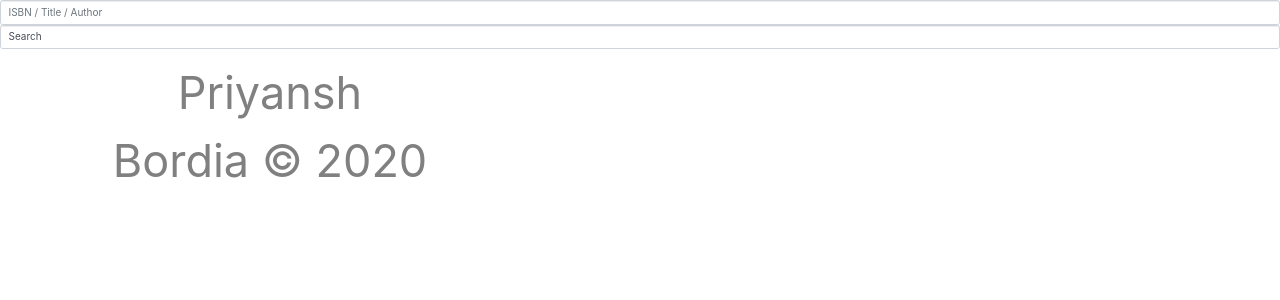
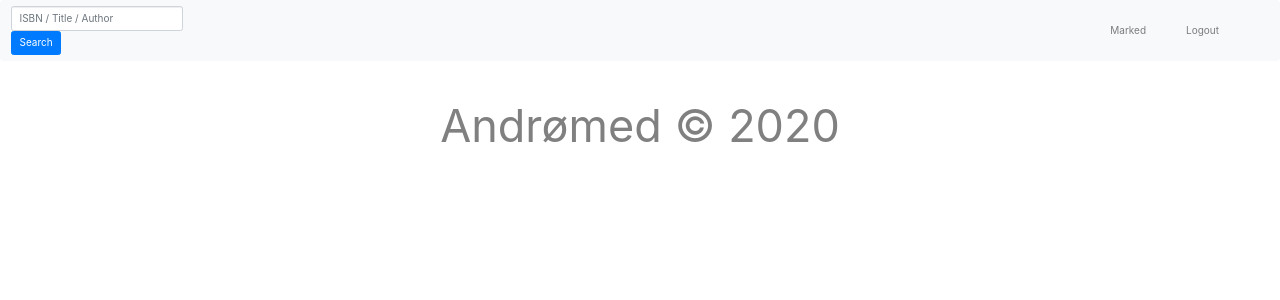
Before and after one commit to PriyanshBordia/Book-Review-Website, a Flask app: template templates/homepage.html in a window 1280 px wide. Shown: the top 300 px of the page. Run offline with Flask 2, Linux system fonts and the light colour scheme; the template is opened without the code that fills it, so the values that code supplies are empty; some libraries are stand-ins or nearby versions.

Commit message:
Update homepage.html

```diff
--- a/templates/homepage.html
+++ b/templates/homepage.html
@@ -1,12 +1,6 @@
 {% extends "layout.html" %}
 
 {% block head %}
-	<link rel="stylesheet" href="https://maxcdn.bootstrapcdn.com/bootstrap/4.4.1/css/bootstrap.min.css">
-	  <script src="https://ajax.googleapis.com/ajax/libs/jquery/3.4.1/jquery.min.js"></script>
-	  <script src="https://cdnjs.cloudflare.com/ajax/libs/popper.js/1.16.0/umd/popper.min.js"></script>
-	  <script src="https://maxcdn.bootstrapcdn.com/bootstrap/4.4.1/js/bootstrap.min.js"></script>
-
-
      <link href = "{{ url_for('static', filename = 'styles/homepage_style.css')}}" 	rel = "stylesheet">
 
     <!--Icon-->
@@ -18,14 +12,25 @@
 {% endblock %}
 
 {% block body %}
-	<nav>
+	<nav class="navbar navbar-expand-md navbar-light bg-light">
 		<form action = "{{ url_for('search')}}" method="post">
 			<!-- Search form -->
 			<div class="search bar">
-	  		<input class="form-control" type = "text" name = "book_details" 			placeholder = "ISBN / Title / Author" aria-label = "Search">
-	  		<div class = "form-control">Search</div>
+		  		<input class="form-control" type = "text" name = "book_details" 	placeholder = "ISBN / Title / Author" aria-label = "Search">
+		  		<span><div class="login-submit-container">
+					<button type="submit" class="btn btn-primary 						login-submit-button">Search</button>
+				</span>
+			</div>
 			</div>
 		</form>
+
+        <div class="collapse navbar-collapse" id="navbarNavAltMarkup">
+	        <div class="navbar-nav ml-auto">
+	            <a class="nav-item nav-link mr-5" href = "{{url_for('marked')}}">
+	            	Marked </a>
+	            <a class="nav-item nav-link mr-5" href = "{{url_for('register')}}">		Logout</a>
+	        </div>
+        </div>
     </nav>
 
 	<div class = "container">
@@ -41,9 +46,11 @@
 					</ul>
 				</div>
 			{% endfor %}
+		</div>
+	</div>
 
 	<footer class = "button">
-           Priyansh Bordia &copy; 2020
+       	Andrømed &copy; 2020
     </footer>
 
 {% endblock %}
```
Lines whose indentation alone changed are shown as unchanged.
